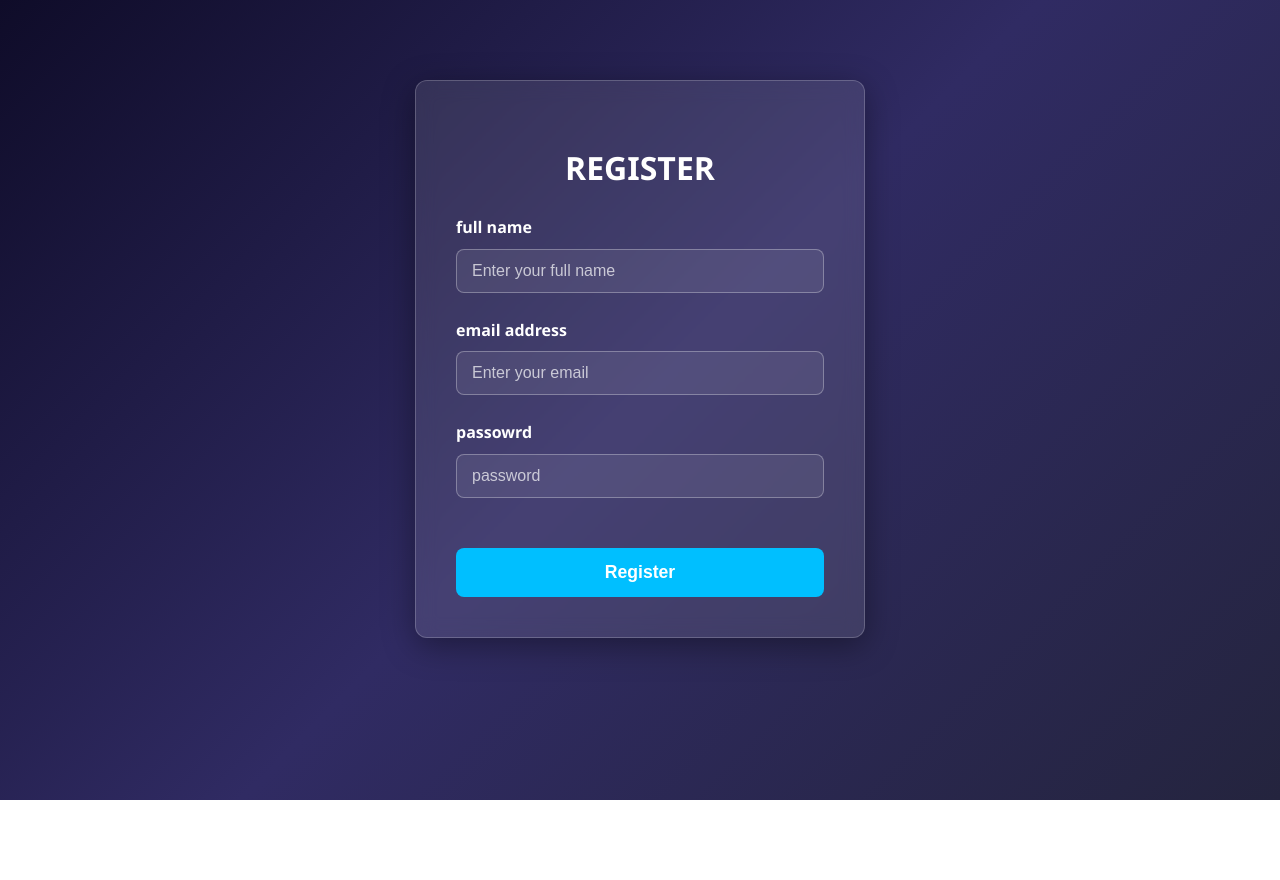
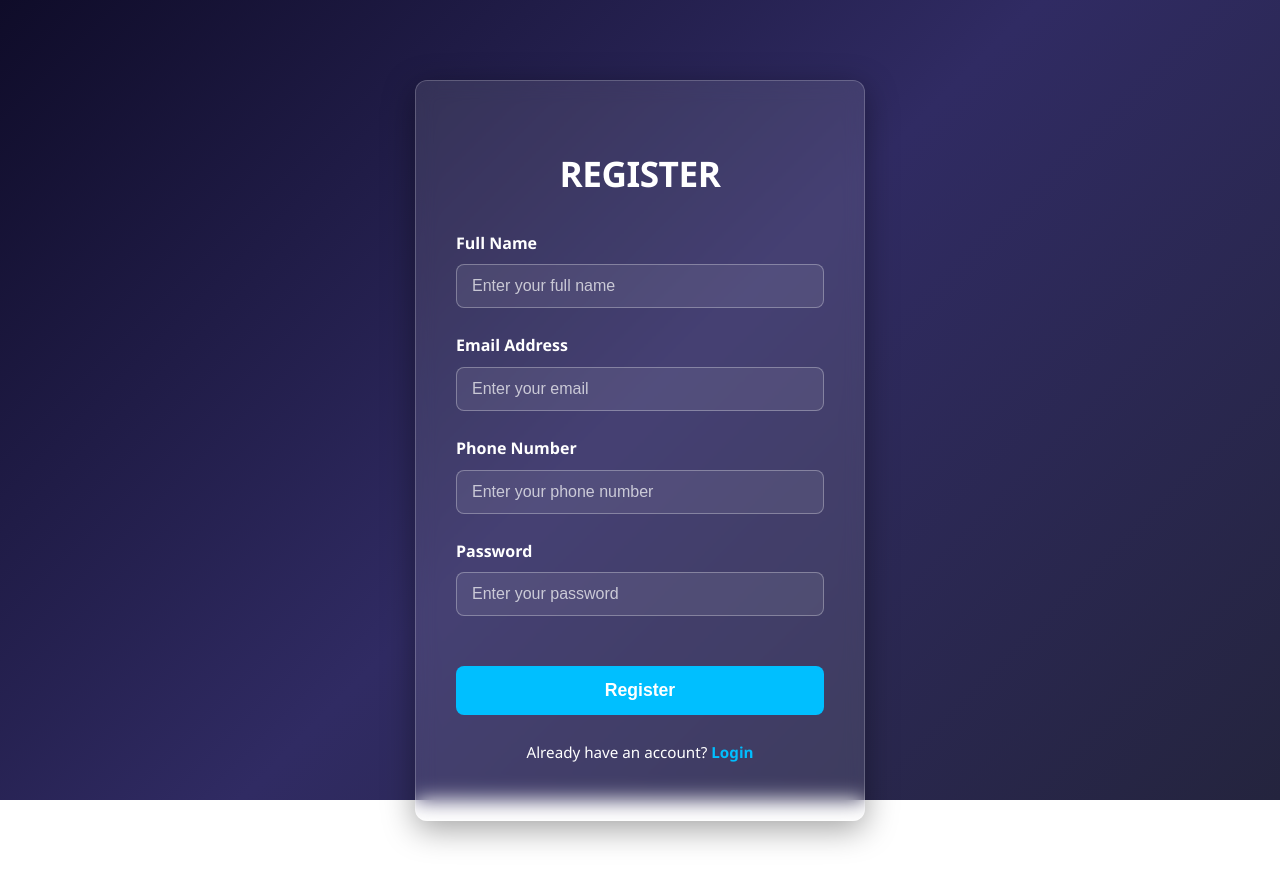
Before and after one commit to jignesh3500/student-task, a React (Vite) app: page /register in a window 1280 px wide. Built offline with nearby package versions, Linux system fonts and the light colour scheme.

Commit message:
[g][added two files]

```diff
--- a/src/index.css
+++ b/src/index.css
@@ -1,5 +1,8 @@
-.form-container{
-    background-color: aqua;
-height: 100%;
-width: 100%;
+.error-msg{
+    color: red;
+    font-size: 0.8rem;
+    margin-top: 5px;
+    margin-bottom: 10px;
+    display: block;
+    text-align: left;
 }
--- a/src/pages/Login.jsx
+++ b/src/pages/Login.jsx
@@ -28,6 +28,9 @@ const Login = () => {
           Submit
         </button>
       </form>
+      <p className="link-text">
+        don't have an account? <Link to="/register" >Register here</Link>
+      </p>
     </div>
   );
 };
--- a/src/pages/Register.jsx
+++ b/src/pages/Register.jsx
@@ -1,34 +1,146 @@
-import React from 'react'
-import './Register.css'
+import React, { use, useEffect, useState } from "react";
+import "./Register.css";
+import { Link, useNavigate } from "react-router-dom";
+
+// state declaration section
 const Register = () => {
+  const [formData, setFormData] = useState({
+    name: "",
+    email: "",
+    password: "",
+    phone: "",
+  });
+  const [errors, setErrors] = useState({})
+  const navigate = useNavigate()
+
+  // logic section
+
+  const validate = () =>{
+    const newErrors = {}
+
+    if(!formData.name.trim()){
+      newErrors.name = "Full name is required."
+    }
+    else if(formData.name.length <= 3){
+      newErrors.name = "Minimum 3 characters required."
+    }
+
+    if(!formData.email.trim()){
+      newErrors.email = "Email is required."
+    }else if(!/^[^\s@]+@[^\s@]+\.[^\s@]+$/.test(formData.email)){
+      newErrors.email = "Invalid Email format."
+    }
+
+    if(!formData.phone.trim()){
+      newErrors.phone = "Phone number is required."
+    }
+    else if(!/^[0-9]{10}$/.test(formData.phone)){
+      newErrors.phone = "Phone must be in 10 digit."
+    }
+
+    if(!formData.password.trim()){
+      newErrors.password = "Password is required."
+    }else if(formData.password.length < 6){
+      newErrors.password = "Minimum 6 character required."
+    }
+    setErrors(newErrors)
+    return Object.keys(newErrors).length === 0;
+  }
+
+  const handleInputChange = (e) => {
+    // console.log(e.target.name, e.target.value);
+    // e.target.name = e.target.value
+    setFormData({
+      ...formData,
+      [e.target.name]: e.target.value,
+    });
+    setErrors({
+    ...errors,
+    [e.target.name]:""
+  })
+  };
+
+
+  const handleSubmit = (e) =>{
+    e.preventDefault();
+    if(validate()){
+      localStorage.setItem('authData',JSON.stringify(formData))
+      alert("Registeration successfull...!")
+      navigate("/login")
+    }
+  };
+
+  // useEffect(() => {
+  //   console.log(formData);
+  // }, [formData]);
+
+  // design section
   return (
-    <>
     <div className="form-container">
-      {/*page title*/}
-      <h1 className="from-container">REGISTER</h1>
-      <form>
+      <h1 className="form-title">REGISTER</h1>
+      <form onSubmit={handleSubmit}>
         <div className="form-group">
-          <label htmlFor="name">full name
-          </label>
-          <input type="text" id="name" name="name" placeholder="Enter your full name"/>
-
-        </div>
-        <div className="form-group">
-          <label htmlFor="email">email address
-          </label>
-          <input type="email" id="email" name="email" placeholder="Enter your email"/>
+          <label htmlFor="name">Full Name</label>
+          <input
+            type="text"
+            id="name"
+            name="name"
+            value={formData.name}
+            placeholder="Enter your full name"
+            onChange={handleInputChange}
+          />
+          {errors.name && <span className="error-msg">{errors.name}</span>}
         </div>
 
         <div className="form-group">
-          <label htmlFor="email">passowrd
-          </label>
-          <input type="password" id="password" name="password" placeholder="password"/>
+          <label htmlFor="email">Email Address</label>
+          <input
+            type="email"
+            id="email"
+            name="email"
+            value={formData.email}
+            placeholder="Enter your email"
+            onChange={handleInputChange}
+          />
+          {errors.email && <span className="error-msg">{errors.email}</span>}
         </div>
-        <button type="submit" className="btn-primary">Register</button>
+
+        <div className="form-group">
+          <label htmlFor="phone">Phone Number</label>
+          <input
+            type="tel"
+            id="phone"
+            name="phone"
+            value={formData.phone}
+            placeholder="Enter your phone number"
+            onChange={handleInputChange}
+          />
+          {errors.phone && <span className="error-msg">{errors.phone}</span>}
+        </div>
+
+        <div className="form-group">
+          <label htmlFor="password">Password</label>
+          <input
+            type="password"
+            id="password"
+            name="password"
+            value={formData.password}
+            placeholder="Enter your password"
+            onChange={handleInputChange}
+          />
+          {errors.password && <span className="error-msg">{errors.password}</span>}
+        </div>
+
+        <button type="submit" className="btn-primary">
+          Register
+        </button>
       </form>
+
+      <p className="link-text">
+        Already have an account? <Link to="/Login">Login</Link>
+      </p>
     </div>
-    </>
-  )
-}
+  );
+};
 
 export default Register;
```
